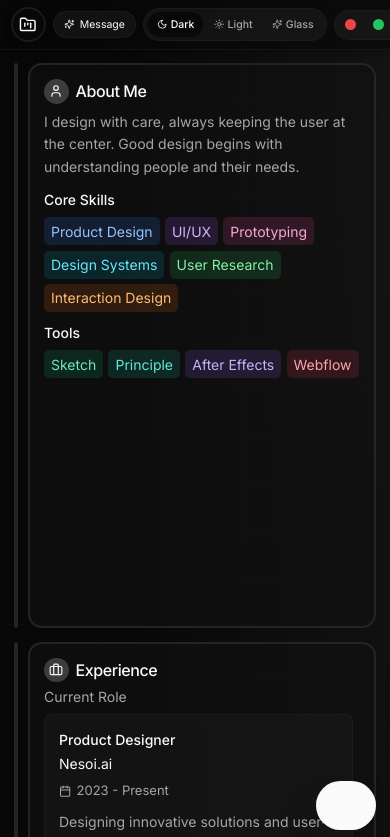
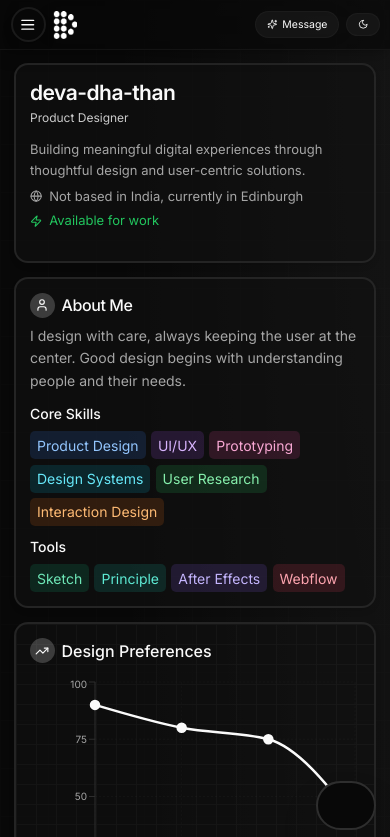
Before and after one commit to devadhathan/portfolio, a Next.js app: page / in a window 390 px wide. Shown: the top 837 px of the page. Built offline with nearby package versions, Linux system fonts and the light colour scheme.

Commit message:
Fix mobile UI: black floating chat button with icon, hamburger menu icon, consolidated theme dropdown, fixed card visibility and overflow issues

```diff
--- a/app/page.tsx
+++ b/app/page.tsx
@@ -145,7 +145,7 @@ export default function Home() {
   };
 
   return (
-    <div className="min-h-screen bg-background relative overflow-hidden [html.glass_&]:bg-transparent [html.glass_&]:bg-none">
+    <div className="min-h-screen bg-background relative overflow-x-hidden [html.glass_&]:bg-transparent [html.glass_&]:bg-none">
       <TopBar onProjectSelect={setSelectedProject} />
       <div className="absolute inset-0 bg-gradient-grid pointer-events-none opacity-30 z-0 [html.glass_&]:hidden"></div>
       <div className="absolute inset-0 bg-[radial-gradient(ellipse_at_top_right,_var(--tw-gradient-stops))] from-primary/5 via-transparent to-transparent pointer-events-none z-0 [html.glass_&]:hidden"></div>
@@ -157,7 +157,7 @@ export default function Home() {
         </div>
 
         {/* Main Content */}
-        <div className={`flex-1 container mx-auto p-4 md:p-6 lg:p-8 relative z-10 lg:ml-80 transition-all duration-300 ${isChatCollapsed ? 'lg:pr-4' : 'lg:pr-[440px]'} pb-20 md:pb-24 lg:pb-8`}>
+        <div className={`flex-1 w-full mx-auto px-4 py-4 md:px-6 md:py-6 lg:px-8 lg:py-8 relative z-10 lg:ml-80 transition-all duration-300 ${isChatCollapsed ? 'lg:pr-4' : 'lg:pr-[440px]'} pb-20 md:pb-24 lg:pb-8 overflow-x-hidden`}>
           {isAgentWorking ? (
             <div className="flex flex-col items-center justify-center min-h-[60vh] text-center">
               <div className="flex gap-2 mb-6">
--- a/components/mobile-sidebar.tsx
+++ b/components/mobile-sidebar.tsx
@@ -4,7 +4,7 @@ import { useState, useEffect } from 'react';
 import { WeatherWidget } from './widgets/weather-widget';
 import { NotesWidget } from './widgets/notes-widget';
 import { Card, CardContent, CardHeader, CardTitle } from '@/components/ui/card';
-import { Clock, Calendar, FolderKanban, ChevronRight, X } from 'lucide-react';
+import { Clock, Calendar, Menu, ChevronRight, X, FolderKanban } from 'lucide-react';
 import { resumeData } from '@/lib/resume-data';
 import { ScrollArea } from '@/components/ui/scroll-area';
 import { Button } from '@/components/ui/button';
@@ -60,7 +60,7 @@ export function MobileSidebar({ onProjectSelect }: MobileSidebarProps) {
           size="icon"
           className="lg:hidden h-10 w-10 rounded-full shadow-lg bg-background/90 backdrop-blur-xl border-2 border-border/50 hover:bg-background hover:border-primary/50 transition-all"
         >
-          <FolderKanban className="h-5 w-5" />
+          <Menu className="h-5 w-5" />
         </Button>
       </SheetTrigger>
       <SheetContent side="left" className="w-[300px] sm:w-[350px] p-0 overflow-y-auto">
--- a/components/portfolio-sections.tsx
+++ b/components/portfolio-sections.tsx
@@ -106,10 +106,11 @@ export function PortfolioSections({ agentState }: PortfolioSectionsProps) {
   const getBentoSize = (priority: SectionPriority, sectionId: string, sectionType?: SectionType, order: number = 0) => {
     // Create varied card sizes based on type, priority, and position
     // This creates a more dynamic bento grid layout
+    // On mobile, all cards should be single column (col-span-1)
     const sizeMap: { [key: string]: string } = {
       'hero': 'col-span-1 sm:col-span-1 lg:col-span-1',
       'preferences': 'col-span-1 sm:col-span-2 lg:col-span-2 row-span-2',
-      'photos': 'col-span-2 sm:col-span-1 lg:col-span-2 row-span-2',
+      'photos': 'col-span-1 sm:col-span-1 lg:col-span-2 row-span-2',
       'video': 'col-span-1 sm:col-span-2 lg:col-span-1 row-span-2',
       'about': 'col-span-1 sm:col-span-2 lg:col-span-2 row-span-1',
       'contact': 'col-span-1 sm:col-span-1 lg:col-span-1 row-span-2',
@@ -1085,7 +1086,7 @@ export function PortfolioSections({ agentState }: PortfolioSectionsProps) {
 
   return (
     <>
-      <div className="grid grid-cols-1 sm:grid-cols-2 lg:grid-cols-3 gap-4 auto-rows-[minmax(200px,auto)]">
+      <div className="grid grid-cols-1 sm:grid-cols-2 lg:grid-cols-3 gap-4 md:gap-4 lg:gap-4 auto-rows-[minmax(200px,auto)] pb-4 md:pb-0 w-full">
         {visibleSections.map(section => renderSection(section))}
       </div>
 
--- a/components/side-agent.tsx
+++ b/components/side-agent.tsx
@@ -7,7 +7,7 @@ import { Button } from '@/components/ui/button';
 import { ScrollArea } from '@/components/ui/scroll-area';
 import { Separator } from '@/components/ui/separator';
 import { Avatar, AvatarFallback } from '@/components/ui/avatar';
-import { Send, Bot, User, RotateCcw, ChevronRight, ChevronLeft, Sparkles, MessageCircle, Smile } from 'lucide-react';
+import { Send, Bot, User, RotateCcw, ChevronRight, ChevronLeft, Sparkles, MessageCircle, Smile, MessageSquare } from 'lucide-react';
 import { Sheet, SheetContent } from '@/components/ui/sheet';
 import { PortfolioAgent, AgentCommand, AgentState, PortfolioSection } from '@/lib/agent';
 import { resumeData } from '@/lib/resume-data';
@@ -750,17 +750,18 @@ EXAMPLE RESPONSE:
 
       {/* Mobile Chat - Bottom Sheet */}
       {isMobile && (
-        <div className="lg:hidden fixed bottom-0 left-0 right-0 z-40">
-          {isCollapsed ? (
+        <>
+          {isCollapsed && (
             <Button
-              variant="default"
+              variant="outline"
               size="lg"
-              className="fixed bottom-4 right-4 rounded-full h-14 w-14 shadow-2xl z-50 bg-primary hover:bg-primary/90 border-2 border-primary/20 backdrop-blur-sm"
+              className="lg:hidden fixed bottom-4 right-4 rounded-full h-14 w-14 shadow-2xl z-[100] bg-background hover:bg-background/90 border-2 border-border backdrop-blur-sm flex items-center justify-center"
               onClick={handleCollapseToggle}
             >
-              <MessageCircle className="h-6 w-6" />
+              <MessageSquare className="h-6 w-6 text-foreground" />
             </Button>
-          ) : (
+          )}
+          {!isCollapsed && (
             <Sheet open={!isCollapsed} onOpenChange={(open) => {
               if (!open) {
                 handleCollapseToggle();
@@ -891,10 +892,10 @@ EXAMPLE RESPONSE:
                 </CardContent>
               </Card>
             </div>
-          </SheetContent>
-          </Sheet>
+              </SheetContent>
+            </Sheet>
           )}
-        </div>
+        </>
       )}
     </>
   );
--- a/components/top-bar.tsx
+++ b/components/top-bar.tsx
@@ -9,6 +9,7 @@ import {
   DropdownMenuContent,
   DropdownMenuItem,
   DropdownMenuTrigger,
+  DropdownMenuSeparator,
 } from '@/components/ui/dropdown-menu';
 import { MobileSidebar } from './mobile-sidebar';
 import Image from 'next/image';
@@ -54,7 +55,84 @@ export function TopBar({ onProjectSelect }: TopBarProps) {
               <span className="sm:hidden">Message</span>
             </button>
 
-            {/* Dark, Light, Glass tabs - First */}
+            {/* Mobile: Single dropdown for all themes */}
+            <div className="lg:hidden">
+              <DropdownMenu>
+                <DropdownMenuTrigger asChild>
+                  <Button
+                    variant="ghost"
+                    size="sm"
+                    className="flex items-center gap-1.5 px-3 py-1.5 rounded-full bg-secondary/40 border border-border/30 text-xs hover:bg-secondary/50 transition-colors h-auto"
+                  >
+                    {(() => {
+                      const currentTheme = [...availableThemes, ...rgbThemes].find(t => t.id === theme);
+                      if (currentTheme?.icon) {
+                        const IconComponent = currentTheme.icon;
+                        return <IconComponent className="h-3 w-3 text-primary" />;
+                      }
+                      if (currentTheme?.color) {
+                        return <div className="w-3 h-3 rounded-full" style={{ backgroundColor: currentTheme.color }} />;
+                      }
+                      return <Sun className="h-3 w-3 text-primary" />;
+                    })()}
+                    <span className="hidden sm:inline">Theme</span>
+                  </Button>
+                </DropdownMenuTrigger>
+                <DropdownMenuContent align="end" className="w-40">
+                  {availableThemes.map((t) => {
+                    const IconComponent = t.icon;
+                    return (
+                      <DropdownMenuItem
+                        key={t.id}
+                        onClick={() => setTheme(t.id)}
+                        className={theme === t.id ? 'bg-secondary' : ''}
+                      >
+                        <div className="flex items-center gap-2">
+                          {IconComponent && <IconComponent className="h-3 w-3" />}
+                          <span>{t.name}</span>
+                        </div>
+                      </DropdownMenuItem>
+                    );
+                  })}
+                  {rgbThemes.map((rgbTheme) => (
+                    <DropdownMenuItem
+                      key={rgbTheme.id}
+                      onClick={() => setTheme(rgbTheme.id)}
+                      className={theme === rgbTheme.id ? 'bg-secondary' : ''}
+                    >
+                      <div className="flex items-center gap-2">
+                        <div
+                          className="w-3 h-3 rounded-full"
+                          style={{ backgroundColor: rgbTheme.color }}
+                        />
+                        <span>{rgbTheme.name}</span>
+                      </div>
+                    </DropdownMenuItem>
+                  ))}
+                  {isGlassTheme && (
+                    <>
+                      <DropdownMenuSeparator />
+                      {availableBackgrounds.map((bg) => (
+                        <DropdownMenuItem
+                          key={bg.id}
+                          onClick={() => setBackgroundImage(bg.id)}
+                          className={backgroundImage === bg.id ? 'bg-secondary' : ''}
+                        >
+                          <div className="flex items-center gap-2">
+                            <ImageIcon className="h-3 w-3" />
+                            <span>{bg.name}</span>
+                          </div>
+                        </DropdownMenuItem>
+                      ))}
+                    </>
+                  )}
+                </DropdownMenuContent>
+              </DropdownMenu>
+            </div>
+
+            {/* Desktop: Separate theme controls */}
+            <div className="hidden lg:flex items-center gap-2">
+              {/* Dark, Light, Glass tabs */}
               <div className="flex items-center gap-0.5 px-1 py-1 rounded-full bg-secondary/40 border border-border/30">
                 {availableThemes.map((t) => {
                   const IconComponent = t.icon;
@@ -104,7 +182,7 @@ export function TopBar({ onProjectSelect }: TopBarProps) {
                 </DropdownMenu>
               )}
 
-            {/* Red, Green, Blue buttons - At the end (only colored dots) */}
+              {/* Red, Green, Blue buttons */}
               <div className="flex items-center gap-1 px-1 py-1 rounded-full bg-secondary/40 border border-border/30">
                 {rgbThemes.map((rgbTheme) => (
                   <Button
@@ -128,5 +206,6 @@ export function TopBar({ onProjectSelect }: TopBarProps) {
           </div>
         </div>
       </div>
+    </div>
   );
 }
```
Lines whose indentation alone changed are shown as unchanged.
